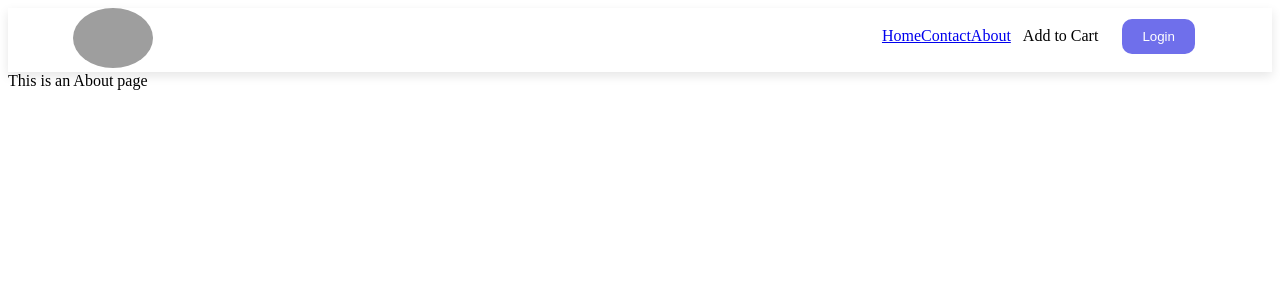
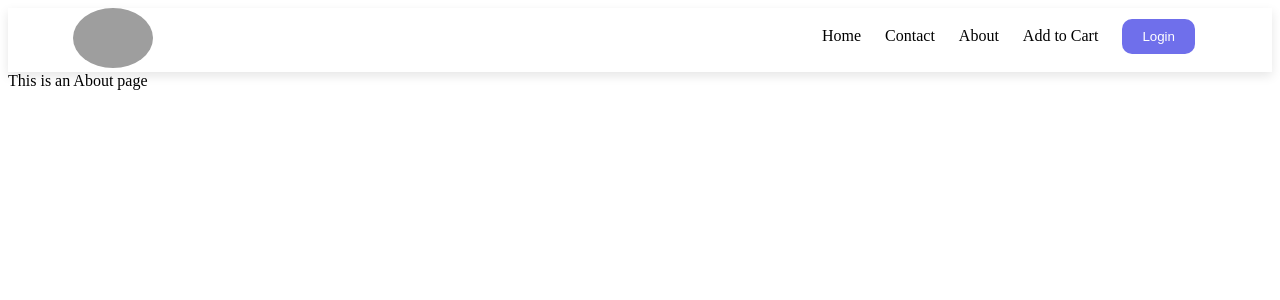
Before and after one commit to Djm2023/Foody, a React (Vite) app: page /about in a window 1280 px wide. Shown: the top 300 px of the page. Built offline with nearby package versions, Linux system fonts and the light colour scheme; grey boxes are pictures that could not be loaded.

Commit message:
add Restaurant card

```diff
--- a/index.css
+++ b/index.css
@@ -21,6 +21,11 @@
 .nav-items > ul > li {
   padding: 0px 12px;
   cursor: pointer;
+}
+
+.nav-link {
+  text-decoration: none;
+  color: inherit;
 }
 
 .nav-items > ul > li:hover {
--- a/src/App.js
+++ b/src/App.js
@@ -6,6 +6,7 @@ import { createBrowserRouter, Outlet, RouterProvider } from "react-router-dom";
 import About from "./components/About";
 import Error from "./components/Error";
 import Contact from "./components/Contact";
+import RestaurantMenu from "./components/RestaurantMenu";
 
 const AppLayout = () => {
   return (
@@ -34,6 +35,11 @@ const appRouter = createBrowserRouter([
         path: "/contact",
         element: <Contact />,
       },
+
+      {
+        path: "/restaurant/:resId",
+        element: <RestaurantMenu />,
+      },
     ],
   },
 ]);
--- a/src/components/Header.jsx
+++ b/src/components/Header.jsx
@@ -16,15 +16,21 @@ const Header = () => {
       </div>
       <div className="nav-items">
         <ul>
-          <Link>
-            <li to={"/"}>Home </li>
-          </Link>
-          <Link to={"/contact"}>
-            <li>Contact </li>
-          </Link>
-          <Link to={"/about"}>
-            <li>About </li>
-          </Link>
+          <li>
+            <Link className="nav-link" to={"/"}>
+              Home
+            </Link>
+          </li>
+          <li>
+            <Link className="nav-link" to={"/contact"}>
+              Contact
+            </Link>
+          </li>
+          <li>
+            <Link className="nav-link" to={"/about"}>
+              About
+            </Link>
+          </li>
           <li>Add to Cart</li>
           <li className="login-li">
             <button onClick={handleBtnClick} className="loginBtn">
--- /dev/null
+++ b/src/components/RestaurantMenu.js
@@ -0,0 +1,33 @@
+import React, { useEffect } from "react";
+
+const RestaurantMenu = () => {
+  //   const [] = useState([]);
+
+  const fetchMenu = async () => {
+    const data = await fetch(
+      "https://www.swiggy.com/dapi/menu/pl?page-type=REGULAR_MENU&complete-menu=true&lat=17.4744988&lng=78.3622895&restaurantId=456004&catalog_qa=undefined&submitAction=ENTER",
+    );
+
+    const jsonData = await data?.data?.json();
+
+    console.log(jsonData);
+  };
+
+  useEffect(() => {
+    fetchMenu();
+  }, []);
+
+  return (
+    <div className="menu">
+      <h2>Name of the Restaurant</h2>
+      <h2>Menu</h2>
+      <ul>
+        <li>Biryani</li>
+        <li>Coffee</li>
+        <li>Chicken</li>
+      </ul>
+    </div>
+  );
+};
+
+export default RestaurantMenu;
```
